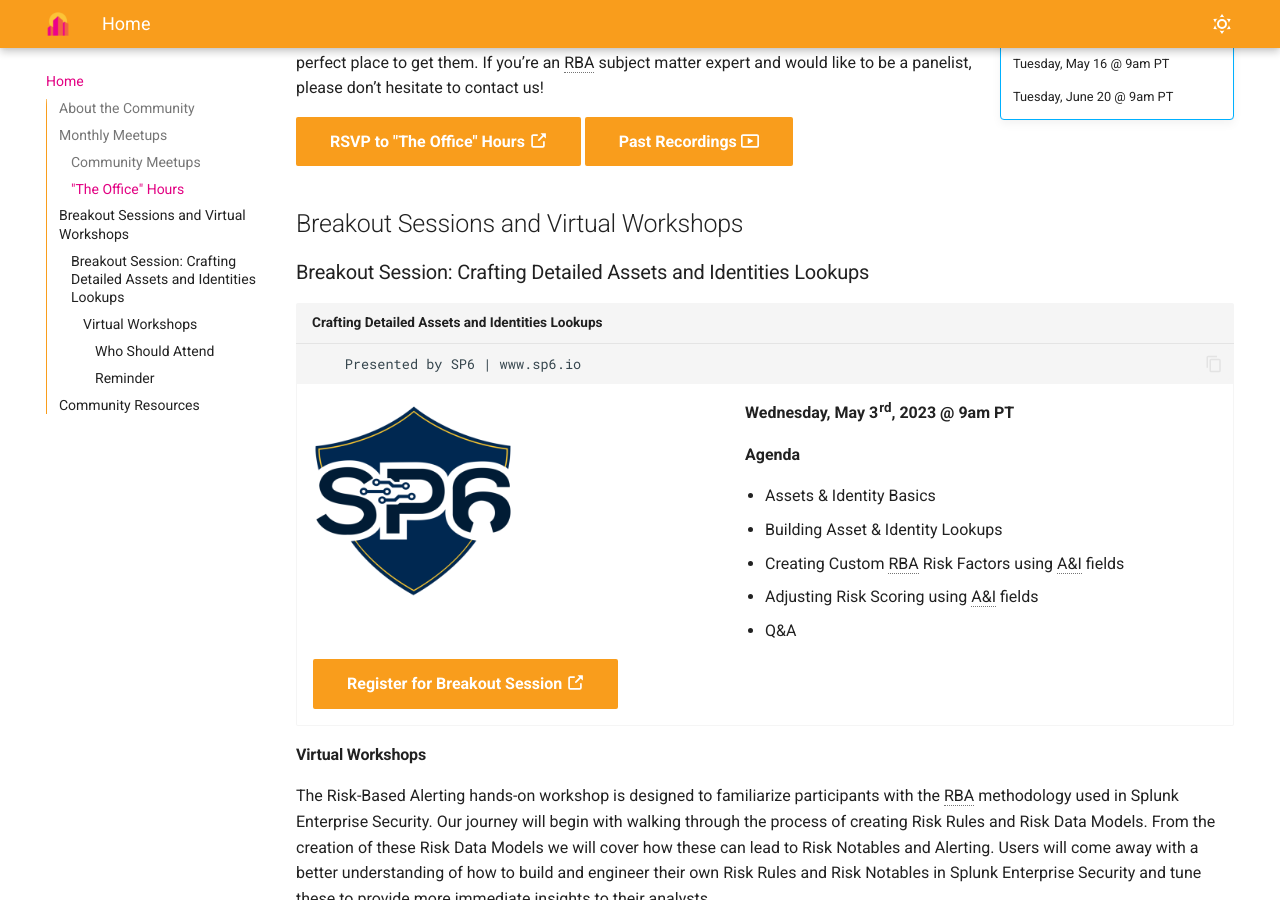
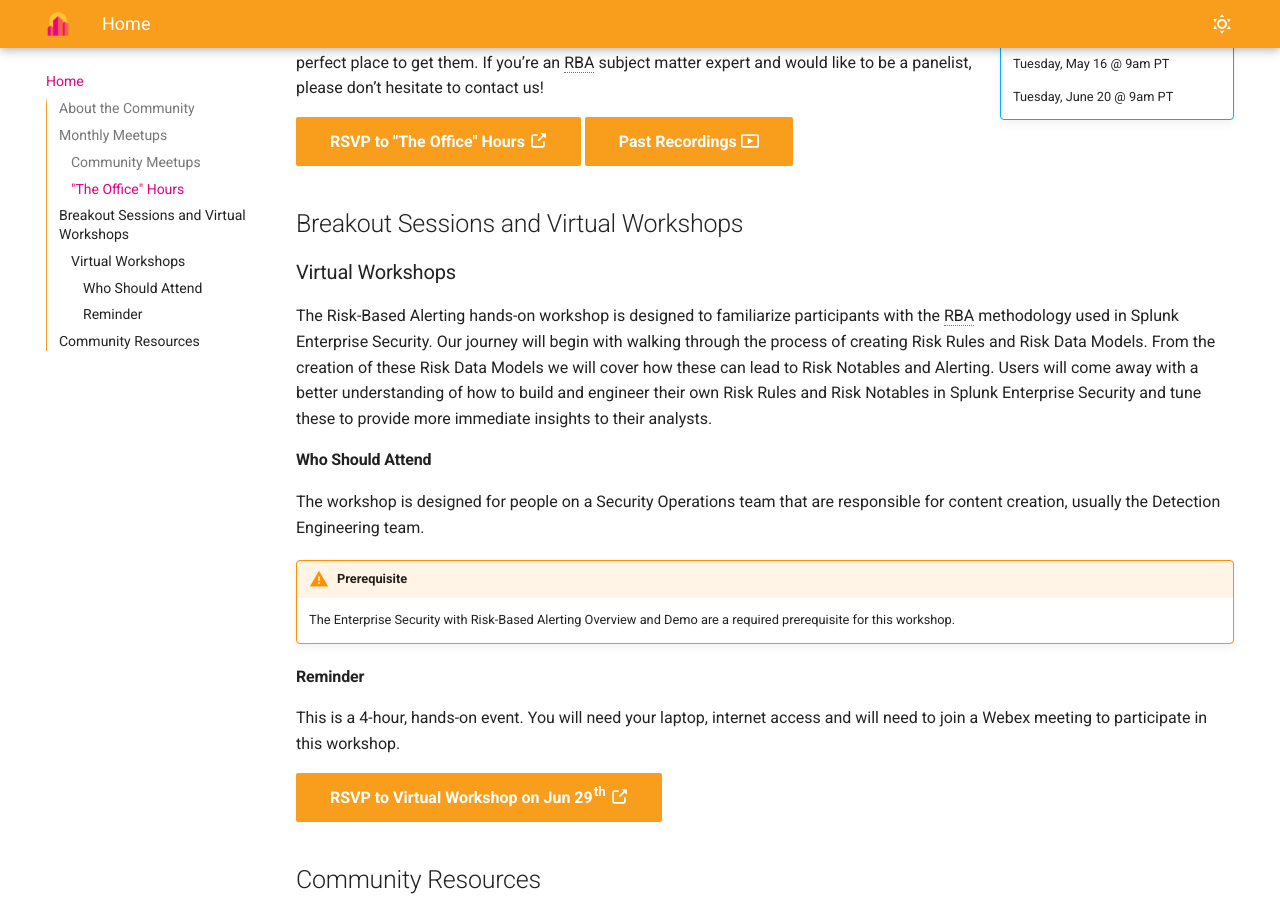
Before and after one commit to rba-community/rba-community, an MkDocs documentation site: the page built from docs/index.md, in a window 1280 px wide and 900 px high, scrolled down 1490 px. Built offline with MkDocs 1.6.1 and Material for MkDocs 9.7.7, drawn with Linux system fonts in a browser that asks for light colours; emoji names are drawn with the system emoji font.

Commit message:
removed breakout session
Signed-off-by: Zachary Christensen <zchristensen@splunk.com>

````diff
--- a/docs/index.md
+++ b/docs/index.md
@@ -54,45 +54,18 @@
 
 ## Breakout Sessions and Virtual Workshops
 
-### Breakout Session: Crafting Detailed Assets and Identities Lookups
-
-``` markdown title="Crafting Detailed Assets and Identities Lookups"
-    Presented by SP6 | www.sp6.io
-```
-
-<div class="result" markdown>
-
-[![SP6](/assets/partners/sp6/sp6_logo_light.png#only-light){ align=left width=200 class=no-zoom }][sp6]{ target=blank }
-[![SP6](/assets/partners/sp6/sp6_logo_dark.png#only-dark){ align=left width=200 class=no-zoom }][sp6]{ target=blank }
-
-**Wednesday, May 3^rd^, 2023 @ 9am PT**
-
-**Agenda**
-
-- Assets & Identity Basics
-- Building Asset & Identity Lookups
-- Creating Custom RBA Risk Factors using A&I fields
-- Adjusting Risk Scoring using A&I fields
-- Q&A
-
-[Register for Breakout Session :octicons-link-external-16:](https://splunk.webex.com/weblink/register/rb40b729ec942de922a5524003fcbc004 "Register for Breakout Session"){ .md-button .md-button--primary target="_blank" }
-
-</div>
-
-[sp6]: https://www.sp6.io/
-
-#### Virtual Workshops
+### Virtual Workshops
 
 The Risk-Based Alerting hands-on workshop is designed to familiarize participants with the RBA methodology used in Splunk Enterprise Security. Our journey will begin with walking through the process of creating Risk Rules and Risk Data Models. From the creation of these Risk Data Models we will cover how these can lead to Risk Notables and Alerting. Users will come away with a better understanding of how to build and engineer their own Risk Rules and Risk Notables in Splunk Enterprise Security and tune these to provide more immediate insights to their analysts.
 
-##### Who Should Attend
+#### Who Should Attend
 
 The workshop is designed for people on a Security Operations team that are responsible for content creation, usually the Detection Engineering team.
 
 !!! warning "Prerequisite"
     The Enterprise Security with Risk-Based Alerting Overview and Demo are a required prerequisite for this workshop.
 
-##### Reminder
+#### Reminder
 
 This is a 4-hour, hands-on event. You will need your laptop, internet access and will need to join a Webex meeting to participate in this workshop.
 
````
